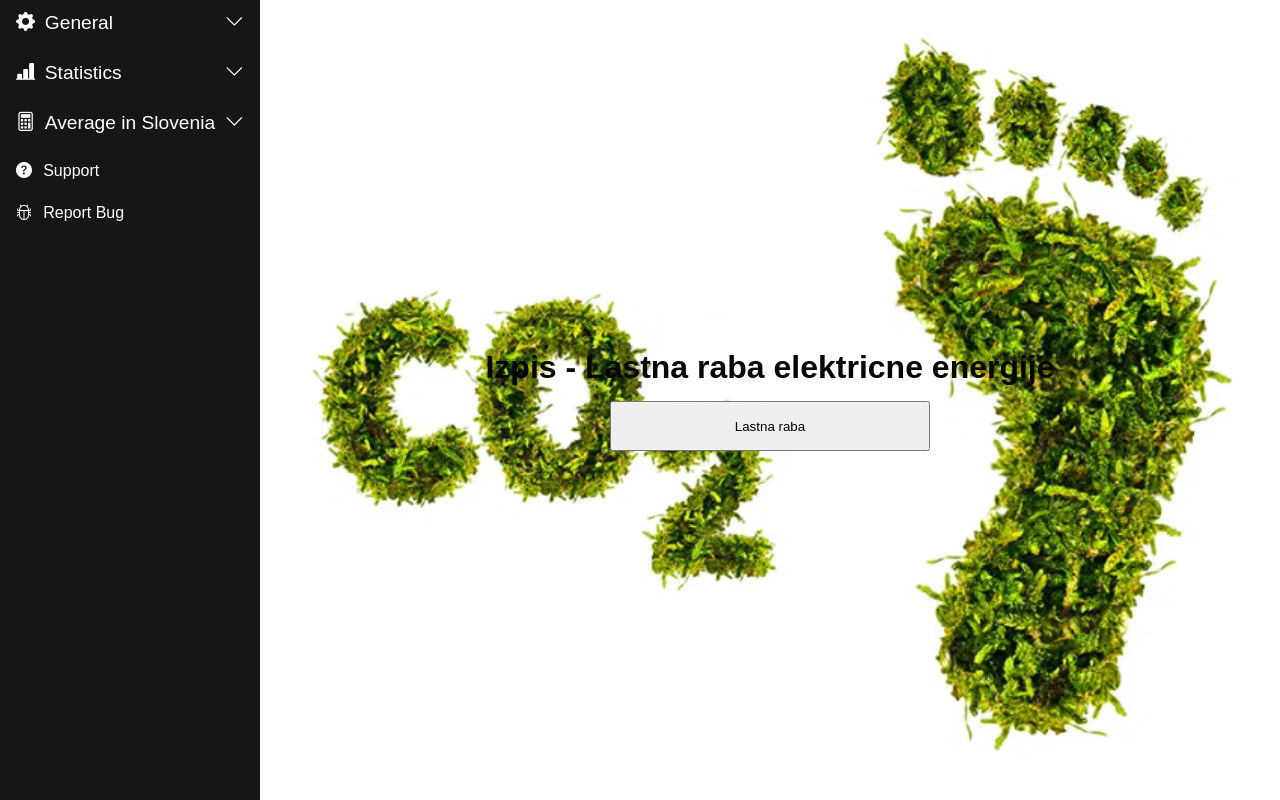
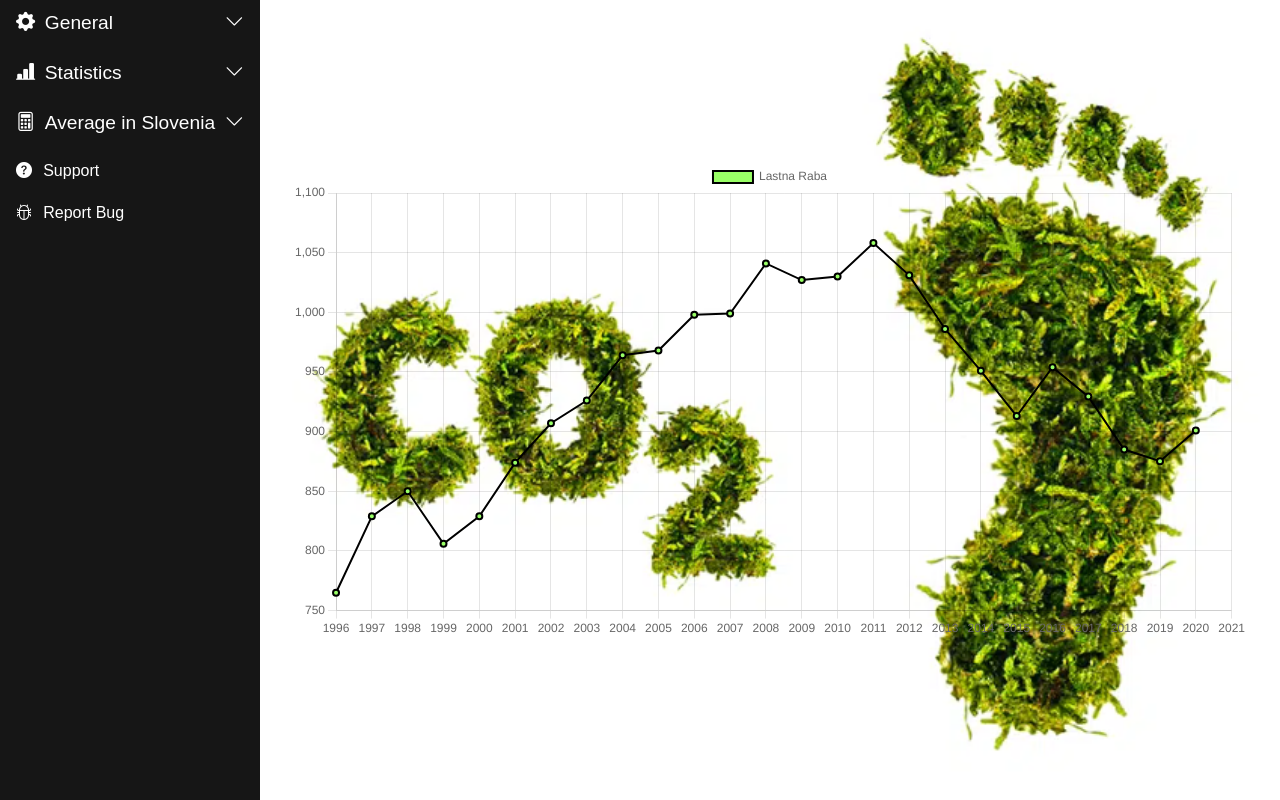
Before and after one commit to Doca123/C02-footprint, a React (Create React App) app: page /stats6 in a window 1280 px wide. Built offline with nearby package versions, Linux system fonts and the light colour scheme.

Commit message:
chart styling

```diff
--- a/src/components/GorivoCestni.js
+++ b/src/components/GorivoCestni.js
@@ -12,8 +12,10 @@ function GorivoCestni() {
       label: "Gorivo na 1000km",
       data: gorivoCestniPrevoz.map((data) => data.gorivo),
       backgroundColor: [
-        "rgba(75,192,192,1)"
-
+        "rgba(75,192,192,1)",
+        "#ecf0f1",
+        "#f3ba2f",
+        "#2a71d0",
       ],
       borderColor: "black",
       borderWidth: 2,
--- a/src/components/GorivoMedkrajevni.js
+++ b/src/components/GorivoMedkrajevni.js
@@ -12,8 +12,10 @@ function GorivoMedkrajevni() {
         label: "Gorivo na 1000km",
         data: gorivoMedkrajevniPrevoz.map((data) => data.gorivo),
         backgroundColor: [
-          "rgba(75,192,192,1)"
-
+          "rgba(75,192,192,1)",
+          "#ecf0f1",
+          "#f3ba2f",
+          "#2a71d0",
         ],
         borderColor: "black",
         borderWidth: 2,
--- a/src/components/GorivoMednarodni.js
+++ b/src/components/GorivoMednarodni.js
@@ -12,8 +12,10 @@ function GorivoMednarodni() {
         label: "Gorivo na 1000km",
         data: gorivoMednarodniPrevoz.map((data) => data.gorivo),
         backgroundColor: [
-          "rgba(75,192,192,1)"
-
+          "rgba(75,192,192,1)",
+          "#ecf0f1",
+          "#f3ba2f",
+          "#2a71d0",
         ],
         borderColor: "black",
         borderWidth: 2,
--- a/src/components/LastnaRaba.js
+++ b/src/components/LastnaRaba.js
@@ -1,46 +1,34 @@
 import { useState } from "react";
 import Axios from "axios";
+import LineChart from "./LineChart";
+import { lastnaRabaEnergija } from "../Data";
 
 
 function LastnaRaba() {
 
 
-  const [LastnaRabaList, setLastnaRabaList] = useState([]);
+  const [LastnaRabaList, setLastnaRabaList] = useState({
+    labels: lastnaRabaEnergija.map((data) => data.leto),
+    datasets: [
+    {
+      label: "Lastna Raba",
+      data: lastnaRabaEnergija.map((data) => data.lastna_raba),
+      backgroundColor: [
+        "rgb(153, 255, 102)"
 
-
-  const getLastnaRaba = () => {
-    Axios.get("http://localhost:3001/stats6").then((response) => {
-        setLastnaRabaList(response.data);
-    });
-  };
+      ],
+      borderColor: "black",
+      borderWidth: 2,
+    },
+    ],
+  });
 
 
   return (
     <div className="App">
-      <div className="information">
+              <div>
+              <LineChart chartData={LastnaRabaList} />
 
-       <h1>Izpis - Lastna raba elektricne energije</h1>
-      </div>
-      <div className="energija">
-        <button onClick={getLastnaRaba}>Lastna raba</button>
-
-        {LastnaRabaList.map((val, key) => {
-          return (
-            <div className="energiaj1">
-              <div>
-
-                <h3>leto: {val.leto}</h3>
-
-                <h3>Lastna raba: {val.lastna_raba}</h3>
-              </div>
-              <div>
-
-
-
-              </div>
-            </div>
-          );
-        })}
       </div>
     </div>
   );
--- a/src/components/OgrajevanjeProstorov.js
+++ b/src/components/OgrajevanjeProstorov.js
@@ -12,7 +12,7 @@ function OgrevanjeProstorov() {
       label: "Lokalno Ogrevanje",
       data: DelezEnergijeZaOgrajevanjeProstorov.map((data) => data.lokalno_ogrevanje),
       backgroundColor: [
-        "rgba(75,192,192,1)"
+        "rgb(153, 255, 102)"
 
       ],
       borderColor: "black",
@@ -22,8 +22,7 @@ function OgrevanjeProstorov() {
       label: "Centralno Ogrevanje",
       data: DelezEnergijeZaOgrajevanjeProstorov.map((data) => data.centralno_ogrevanje),
       backgroundColor: [
-        "rgb(153, 255, 102)"
-
+        "rgba(75,192,192,1)"
       ],
       borderColor: "black",
       borderWidth: 2,
--- a/src/components/OgrevanjeVode.js
+++ b/src/components/OgrevanjeVode.js
@@ -23,7 +23,6 @@ function OgrevanjeVode() {
       data: EnergijaOgrajevanjeVode.map((data) => data.centralno_ogrevanje),
       backgroundColor: [
         "rgba(75,192,192,1)"
-
       ],
       borderColor: "black",
       borderWidth: 2,
--- a/src/data/sidebar.json
+++ b/src/data/sidebar.json
@@ -68,6 +68,11 @@
                 "path": "/stats4"
             },
             {
+                "title": "Lastna Raba Elektricne energije",
+                "icon": "bi bi-bar-chart",
+                "path": "/stats6"
+            },
+            {
                 "title": "Gorivo za Cestni Javni Prevoz",
                 "icon": "bi bi-bar-chart",
                 "path": "/stats5"
```
